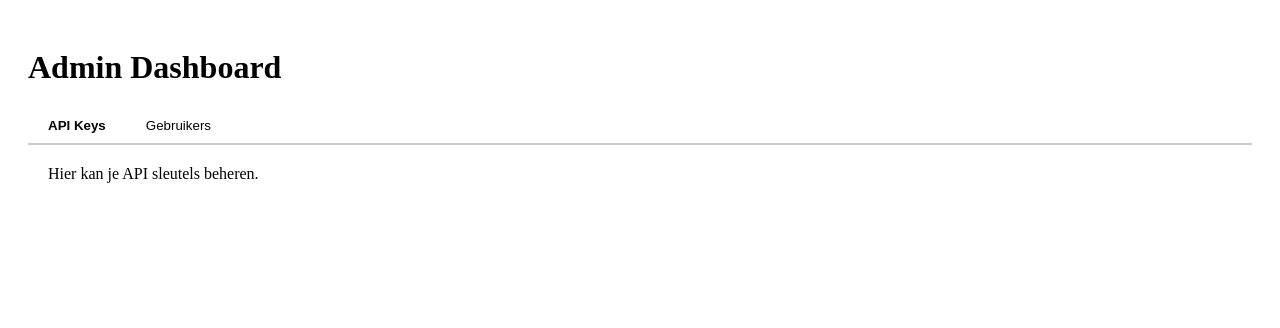
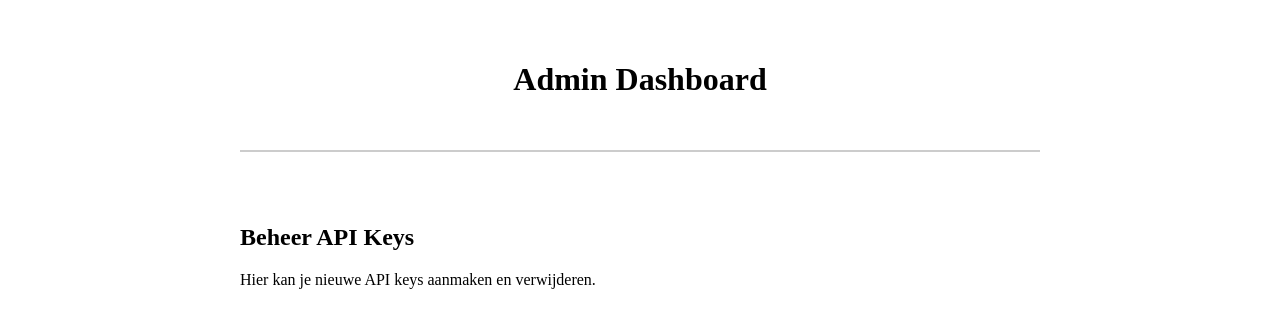
Before and after one commit to IlkerD01/seo-assistant, a Next.js app in the folder frontend/: page /admin in a window 1280 px wide. Shown: the top 328 px of the page. Built offline with nearby package versions, Linux system fonts and the light colour scheme.

Commit message:
Update admin.tsx

```diff
--- a/frontend/src/pages/admin.tsx
+++ b/frontend/src/pages/admin.tsx
@@ -1,15 +1,41 @@
-import Tabs from "../components/ui/tabs";
+import { useState } from "react";
+import Tabs from "@/components/ui/tabs";
 
 export default function Admin() {
+  const [selectedTab, setSelectedTab] = useState<string>("API Key's");
+
   const tabs = [
-    { label: "API Keys", content: <div>Hier kan je API sleutels beheren.</div> },
-    { label: "Gebruikers", content: <div>Hier kan je gebruikers beheren.</div> },
+    { name: "API Key's" },
+    { name: "Gebruikers" },
+    { name: "Instellingen" },
   ];
 
   return (
-    <div style={{ padding: 20 }}>
-      <h1>Admin Dashboard</h1>
-      <Tabs tabs={tabs} />
+    <div style={{ maxWidth: "800px", margin: "0 auto", padding: "2rem" }}>
+      <h1 style={{ textAlign: "center", marginBottom: "2rem" }}>Admin Dashboard</h1>
+
+      <Tabs tabs={tabs} selectedTab={selectedTab} setSelectedTab={setSelectedTab} />
+
+      <div style={{ marginTop: "2rem" }}>
+        {selectedTab === "API Key's" && (
+          <div>
+            <h2>Beheer API Keys</h2>
+            <p>Hier kan je nieuwe API keys aanmaken en verwijderen.</p>
+          </div>
+        )}
+        {selectedTab === "Gebruikers" && (
+          <div>
+            <h2>Gebruikers Overzicht</h2>
+            <p>Hier zie je alle gebruikers van je platform.</p>
+          </div>
+        )}
+        {selectedTab === "Instellingen" && (
+          <div>
+            <h2>Instellingen</h2>
+            <p>Hier kan je admin-instellingen aanpassen.</p>
+          </div>
+        )}
+      </div>
     </div>
   );
 }
```
